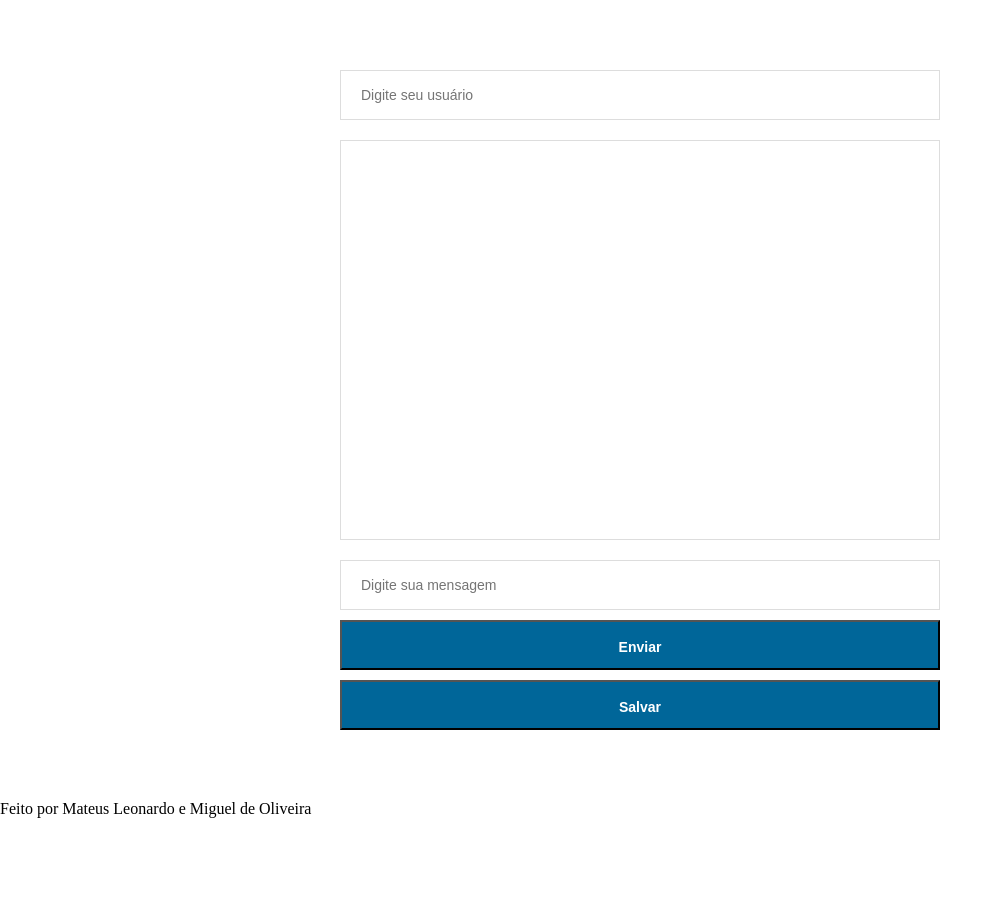
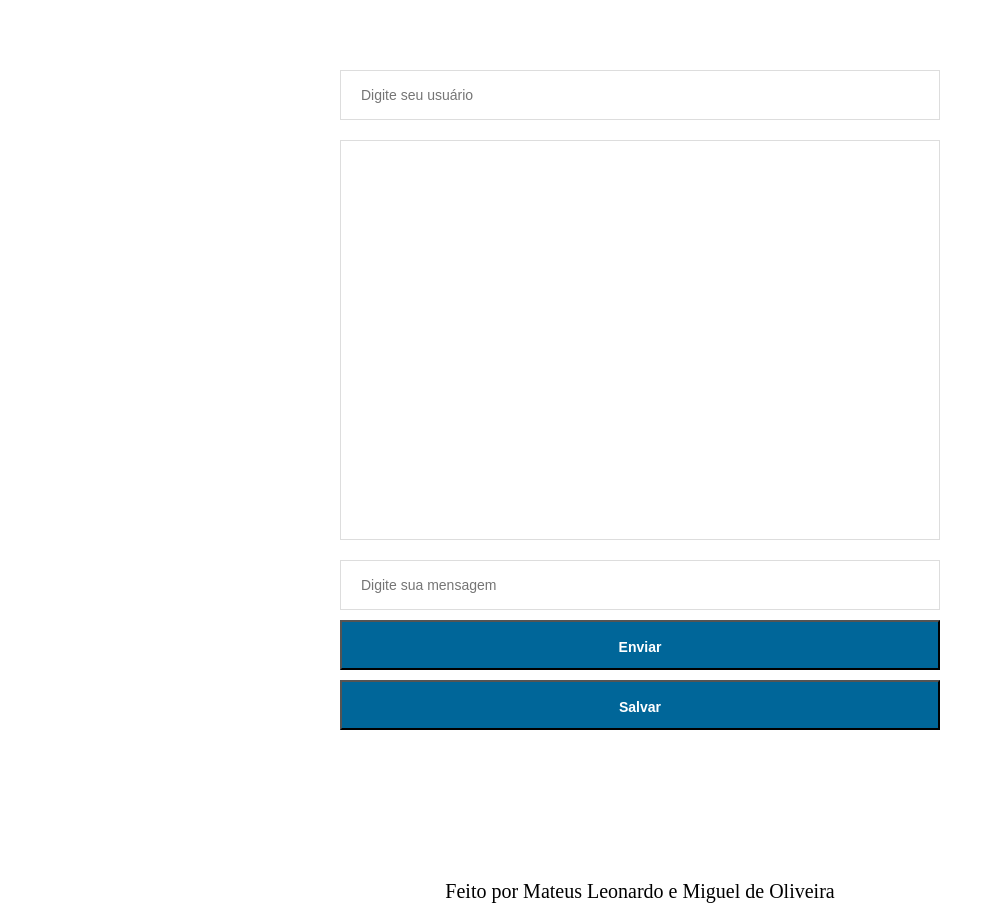
Before and after one commit to Ollie570/Chat-com-NodeJs-e-Socket.io, a website: page public/index.html in a window 1280 px wide. Shown: the whole page, without its empty margins (0-1003 px from the left). Before the commit the page ends 818 px from the top, so only its background shows below. Drawn offline with nearby package versions, Linux system fonts and the light colour scheme; no server answers.

Commit message:
Ajuste footer

```diff
--- a/public/estilo.css
+++ b/public/estilo.css
@@ -43,3 +43,10 @@ html, body {
     border: 1px solid #ddd;
     padding: 20px;
   }
+
+  #footer {
+    margin-top: 80px;
+    margin-bottom: 50px;
+    text-align: center;
+    font-size: 20px;
+  }
```
